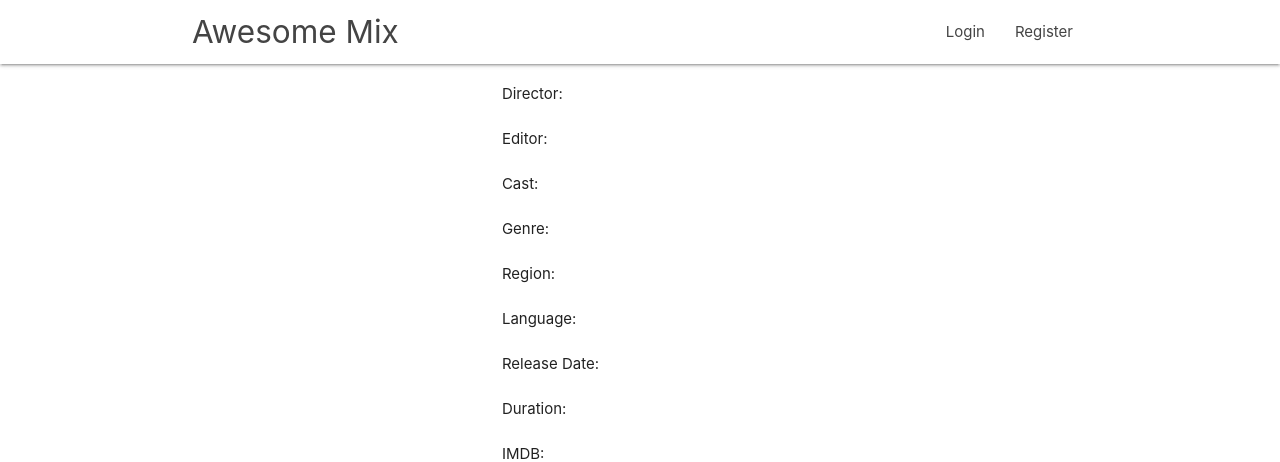
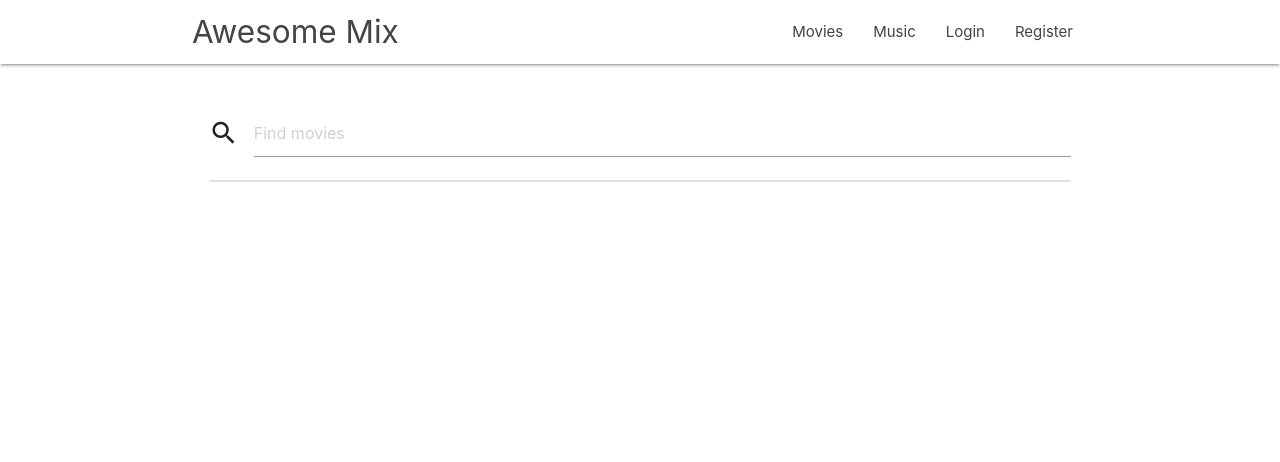
Before and after one commit to zhilinh/AwesomeMix, a Django app: page /movie/ in a window 1280 px wide. Shown: the top 462 px of the page. Run offline with Django 3.2, Linux system fonts and the light colour scheme; parts of the project's set-up code (start-up, migrations or seed data) failed here and were passed over.

Commit message:
Implemented movie query.

```diff
--- /dev/null
+++ b/movie/forms.py
@@ -0,0 +1,4 @@
+from django import forms
+
+class MovieSearchForm(forms.Form):
+    movie = forms.CharField(max_length=20)
--- a/movie/urls.py
+++ b/movie/urls.py
@@ -20,4 +20,6 @@
 app_name = 'movie'
 urlpatterns = [
     url(r'^$', views.MainView.as_view(), name='homepage'),
+    url(r'^search_result', views.search, name='search'),
+    url(r'^(?P<username>[a-zA-Z0-9]+)$', views.MovieView.as_view(), name='movie')
 ]
--- a/movie/views.py
+++ b/movie/views.py
@@ -1,11 +1,40 @@
 from django.shortcuts import render
 from django.views.generic.base import TemplateView
+import tmdbsimple as tmdb
+import requests
+import json
+
+from .forms import MovieSearchForm
+
+API_KEY = "b0fac58f78c60eb1ca0776a25185aef0"
+url = "https://api.themoviedb.org/3/search/movie"
 
 # Create your views here.
 
 class MainView(TemplateView):
+    template_name = 'movie/homepage.html'
+
+    def get(self, request, *args, **kwargs):
+        context = self.get_context_data(**kwargs)
+        search_form = MovieSearchForm(self.request.GET or None)
+        context['search_form'] = search_form
+        return self.render_to_response(context)
+
+
+class MovieView(TemplateView):
     template_name = 'movie/movie.html'
 
     def get(self, request, *args, **kwargs):
         context = self.get_context_data(**kwargs)
         return self.render_to_response(context)
+
+
+def search(request):
+    context = {}
+    form = MovieSearchForm(request.GET)
+    if form.is_valid():
+        movie_name = form.cleaned_data['movie']
+        payload = { 'api_key': API_KEY, 'language': 'en-US', 'query': movie_name, 'page': 1, 'include_adult': False }
+        response = requests.get(url, params=payload)
+        context = response.json()
+    return render(request, 'movie/search_result.html', context)
--- a/templates/homepage/base.html
+++ b/templates/homepage/base.html
@@ -16,6 +16,8 @@
     <div class="nav-wrapper container">
         <a id="logo-container" href="{% url 'homepage:homepage' %}" class="brand-logo">Awesome Mix</a>
         <ul class="right hide-on-med-and-down">
+            <li><a href="{% url 'movie:homepage' %}">Movies</a></li>
+            <li><a href="#">Music</a></li>
             {% block user-info %}
             {% endblock %}
         </ul>
--- a/templates/homepage/homepage.html
+++ b/templates/homepage/homepage.html
@@ -115,9 +115,9 @@
             <div class="row">
                 <div class="col l6 s12">
                     <h5 class="white-text">About Awesome Mix</h5>
-                    <p class="grey-text text-lighten-4">Obviously, the idea is inspired by Douban and the great
-                        mix-tape of StarLord in Guardians of the Galaxy. We're just stardust in the giant universe,
-                        but we treasure everything and everyone we love in our lives.
+                    <p class="grey-text text-lighten-4">In honor of the great mix-tape of StarLord in Guardians
+                        of the Galaxy, we built up this for interests in collections and sharing. We're just
+                        tiny stardust in the universe, but we treasure everything and everyone we love in our lives.
                     </p>
                 </div>
                 <div class="col l3 s12">
--- a/templates/movie/homepage.html
+++ b/templates/movie/homepage.html
@@ -2,10 +2,23 @@
 {% load staticfiles %}
 
 {% block user-info %}
-{% include "homepage/nav.html" %}
+    {% include "homepage/nav.html" %}
 {% endblock %}
 
 {% block content %}
     <script src="{% static 'js/jquery-2.1.1.min.js' %}"></script>
-    <script src="{% static 'js/movie-homepage.js' %}"></script>
+    <!--<script src="{% static 'js/movie-homepage.js' %}"></script>-->
+
+    <div class="card-panel z-depth-0">
+        <div class="container">
+            <div class="input-field">
+                <form action="{% url 'movie:search' %}" method="get">
+                    <i class="prefix material-icons">search</i>
+                    <input type="text" class="col s6" name="movie" id="movie" placeholder="Find movies">
+                </form>
+            </div>
+            <div class="collection"></div>
+        </div>
+    </div>
+
 {% endblock %}
--- a/templates/movie/movie.html
+++ b/templates/movie/movie.html
@@ -2,7 +2,7 @@
 {% load staticfiles %}
 
 {% block user-info %}
-{% include "homepage/nav.html" %}
+    {% include "homepage/nav.html" %}
 {% endblock %}
 
 {% block content %}
@@ -23,5 +23,17 @@
                 <p>IMDB:</p>
             </div>
         </div>
+        <div class="row">
+            <div class="card">
+                <div class="card-title">Description</div>
+                <div class="card-content"></div>
+            </div>
+        </div>
+        <div class="row">
+            <div class="card">
+                <div class="card-title">Cast</div>
+                <div class="card-content"></div>
+            </div>
+        </div>
     </div>
 {% endblock %}
```
Also changed, not shown: templates/movie/search_result.html (added, +28 -0 lines). Lines whose indentation alone changed are shown as unchanged.
